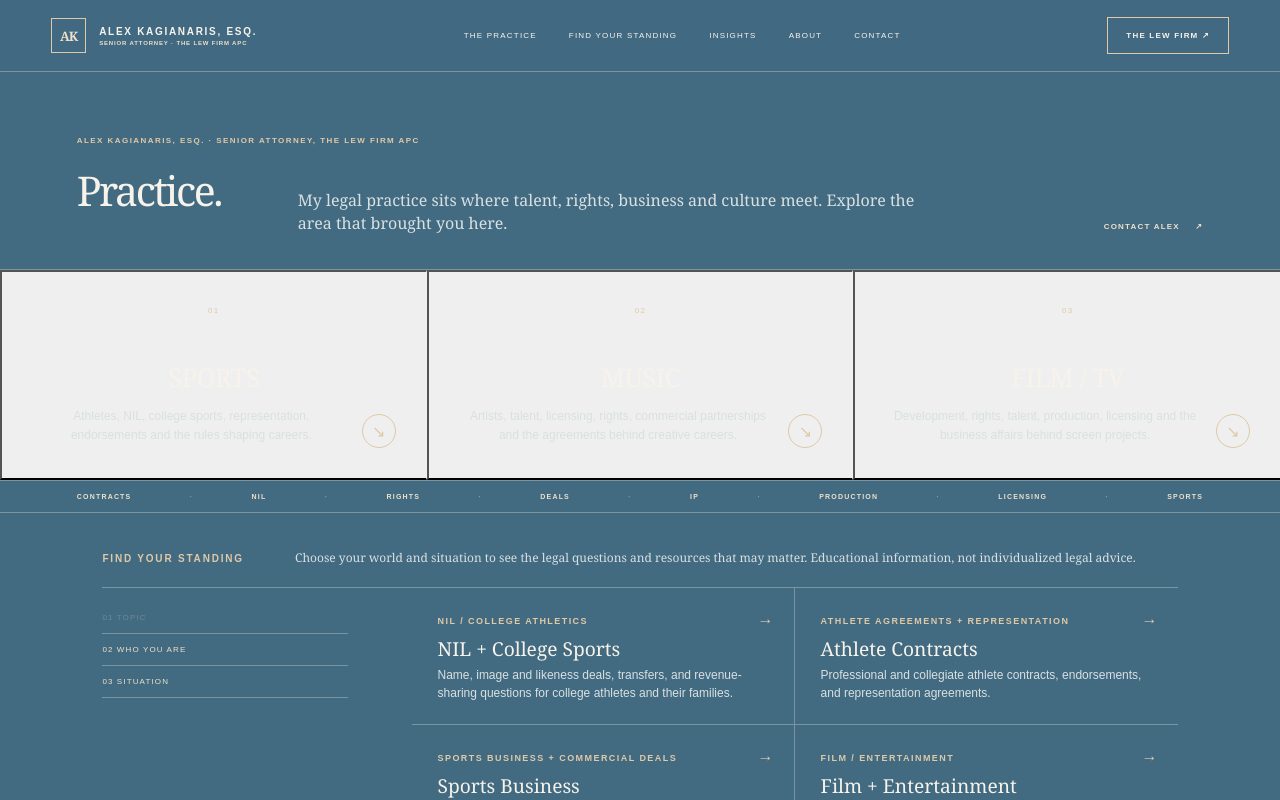
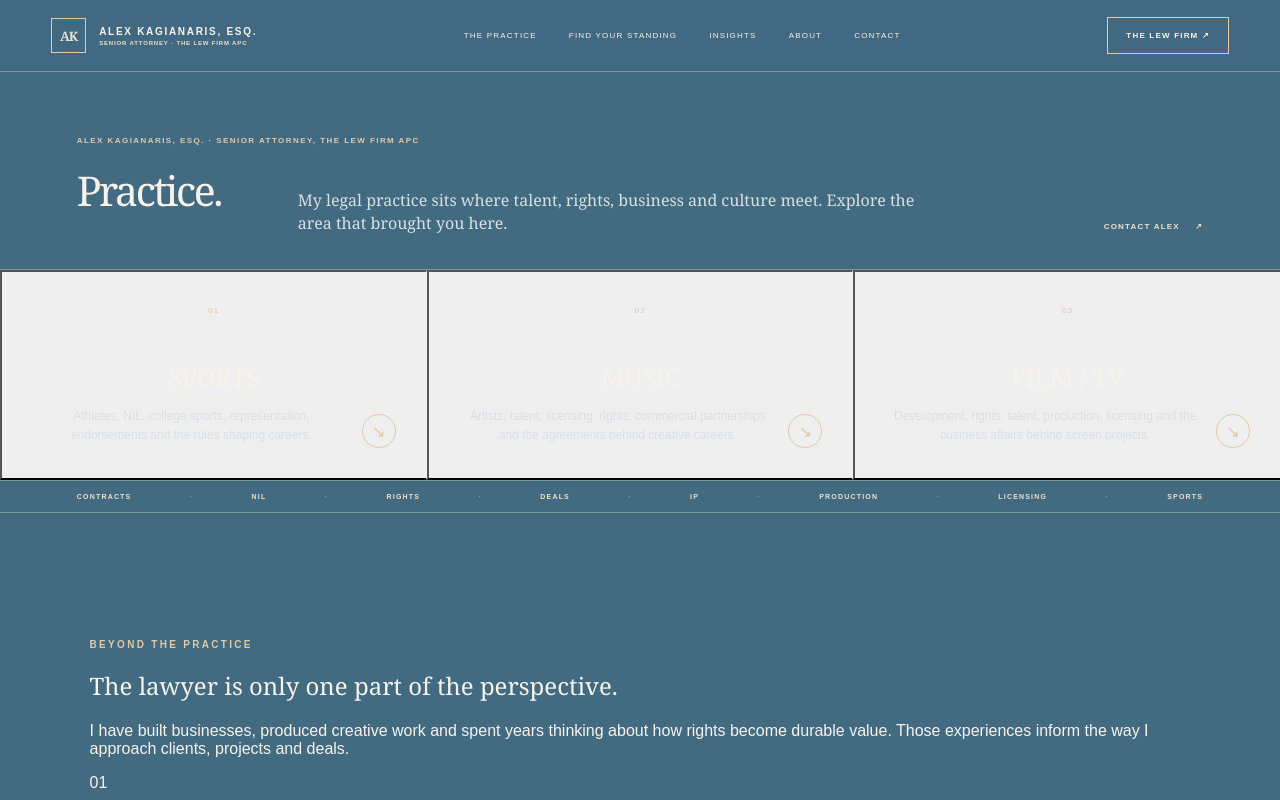
Before and after one commit to alexkaglew-ux/legal-audit, a React (Vite) app: page / in a window 1280 px wide. Shown: the top 800 px of the page. Built offline with nearby package versions, Linux system fonts and the light colour scheme.

Commit message:
place creative perspective below practice

```diff
--- a/src/App.jsx
+++ b/src/App.jsx
@@ -1,5 +1,6 @@
 import SiteHeader from "./components/SiteHeader.jsx";
 import Hero from "./components/Hero.jsx";
+import BeyondPractice from "./components/BeyondPractice.jsx";
 import IssueExplorer from "./components/IssueExplorer.jsx";
 import InsightsFeed from "./components/InsightsFeed.jsx";
 import AboutPreview from "./components/AboutPreview.jsx";
@@ -12,6 +13,7 @@ export default function App() {
     <main>
       <SiteHeader />
       <Hero />
+      <BeyondPractice />
       <IssueExplorer />
       <InsightsFeed />
       <AboutPreview />
```
